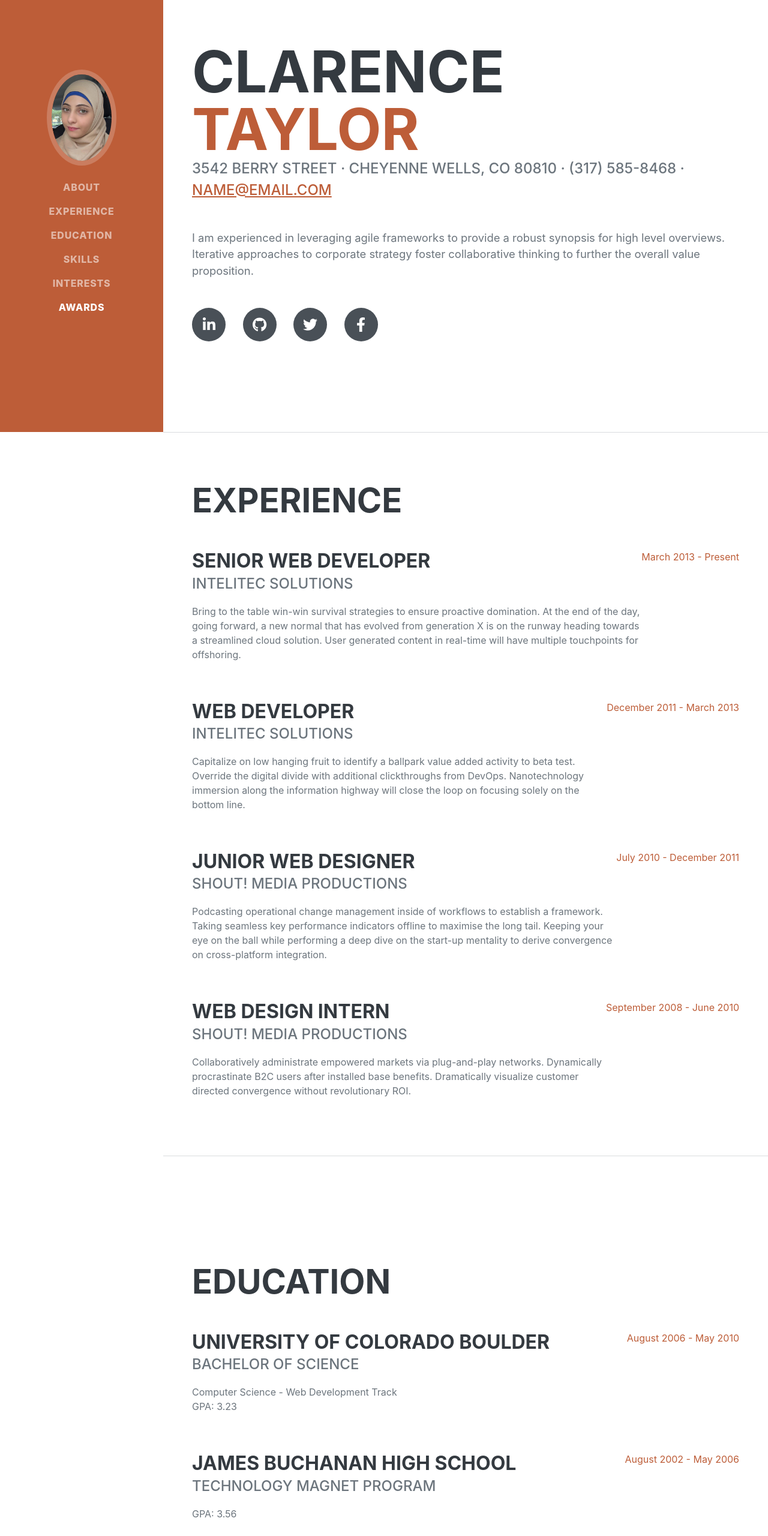
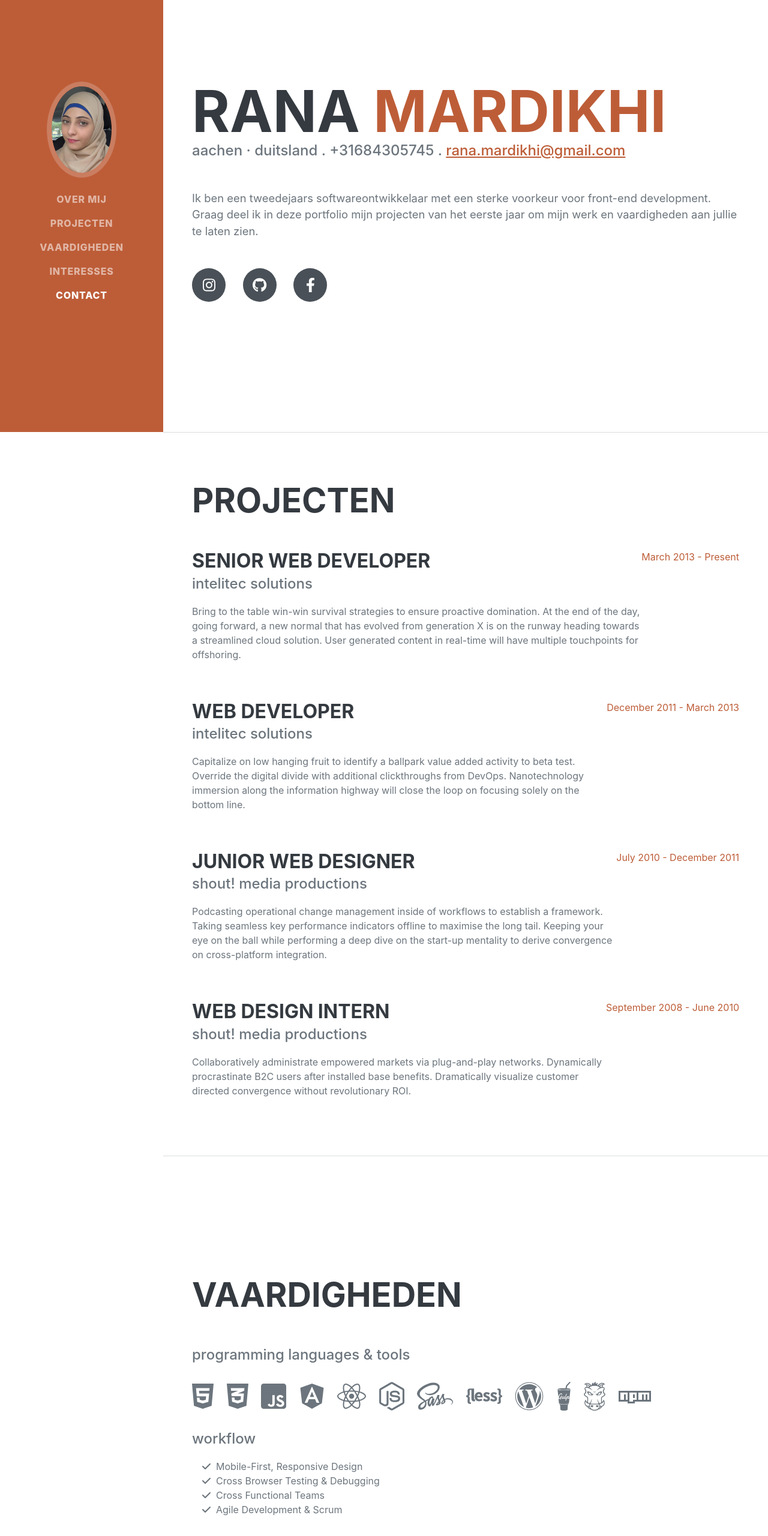
Before and after one commit to 518997/za, a plain HTML site: page zakelijke portfolio/index.html in a window 1280 px wide. Shown: the part 80-2640 px from the top of the page at 60% size. Drawn offline with nearby package versions, Linux system fonts and the light colour scheme; a web font is replaced by a local one.

Commit message:
over mij

```diff
--- a/zakelijke portfolio/index.html
+++ b/zakelijke portfolio/index.html
@@ -25,12 +25,11 @@
             <button class="navbar-toggler" type="button" data-bs-toggle="collapse" data-bs-target="#navbarResponsive" aria-controls="navbarResponsive" aria-expanded="false" aria-label="Toggle navigation"><span class="navbar-toggler-icon"></span></button>
             <div class="collapse navbar-collapse" id="navbarResponsive">
                 <ul class="navbar-nav">
-                    <li class="nav-item"><a class="nav-link js-scroll-trigger" href="#about">About</a></li>
-                    <li class="nav-item"><a class="nav-link js-scroll-trigger" href="#experience">Experience</a></li>
-                    <li class="nav-item"><a class="nav-link js-scroll-trigger" href="#education">Education</a></li>
-                    <li class="nav-item"><a class="nav-link js-scroll-trigger" href="#skills">Skills</a></li>
-                    <li class="nav-item"><a class="nav-link js-scroll-trigger" href="#interests">Interests</a></li>
-                    <li class="nav-item"><a class="nav-link js-scroll-trigger" href="#awards">Awards</a></li>
+                    <li class="nav-item"><a class="nav-link js-scroll-trigger" href="#about">Over mij</a></li>
+                    <li class="nav-item"><a class="nav-link js-scroll-trigger" href="#experience">Projecten</a></li>
+                    <li class="nav-item"><a class="nav-link js-scroll-trigger" href="#skills">Vaardigheden</a></li>
+                    <li class="nav-item"><a class="nav-link js-scroll-trigger" href="#interests">Interesses</a></li>
+                    <li class="nav-item"><a class="nav-link js-scroll-trigger" href="#awards">Contact</a></li>
                 </ul>
             </div>
         </nav>
@@ -40,27 +39,26 @@
             <section class="resume-section" id="about">
                 <div class="resume-section-content">
                     <h1 class="mb-0">
-                        Clarence
-                        <span class="text-primary">Taylor</span>
+                        Rana
+                        <span class="text-primary">Mardikhi</span>
                     </h1>
                     <div class="subheading mb-5">
-                        3542 Berry Street · Cheyenne Wells, CO 80810 · (317) 585-8468 ·
-                        <a href="mailto:name@email.com">name@email.com</a>
+                        Aachen · Duitsland . +31684305745 .
+                        <a href="mailto:name@email.com">rana.mardikhi@gmail.com</a>
                     </div>
-                    <p class="lead mb-5">I am experienced in leveraging agile frameworks to provide a robust synopsis for high level overviews. Iterative approaches to corporate strategy foster collaborative thinking to further the overall value proposition.</p>
+                    <p class="lead mb-5">Ik ben een tweedejaars softwareontwikkelaar met een sterke voorkeur voor front-end development. Graag deel ik in deze portfolio mijn projecten van het eerste jaar om mijn werk en vaardigheden aan jullie te laten zien.</p>
                     <div class="social-icons">
-                        <a class="social-icon" href="#!"><i class="fab fa-linkedin-in"></i></a>
+                        <a class="social-icon" href="#!"><i class="fab fa-instagram"></i></a>
                         <a class="social-icon" href="#!"><i class="fab fa-github"></i></a>
-                        <a class="social-icon" href="#!"><i class="fab fa-twitter"></i></a>
                         <a class="social-icon" href="#!"><i class="fab fa-facebook-f"></i></a>
                     </div>
                 </div>
             </section>
             <hr class="m-0" />
-            <!-- Experience-->
+            <!-- Projecten-->
             <section class="resume-section" id="experience">
                 <div class="resume-section-content">
-                    <h2 class="mb-5">Experience</h2>
+                    <h2 class="mb-5">Projecten</h2>
                     <div class="d-flex flex-column flex-md-row justify-content-between mb-5">
                         <div class="flex-grow-1">
                             <h3 class="mb-0">Senior Web Developer</h3>
@@ -96,34 +94,10 @@
                 </div>
             </section>
             <hr class="m-0" />
-            <!-- Education-->
-            <section class="resume-section" id="education">
-                <div class="resume-section-content">
-                    <h2 class="mb-5">Education</h2>
-                    <div class="d-flex flex-column flex-md-row justify-content-between mb-5">
-                        <div class="flex-grow-1">
-                            <h3 class="mb-0">University of Colorado Boulder</h3>
-                            <div class="subheading mb-3">Bachelor of Science</div>
-                            <div>Computer Science - Web Development Track</div>
-                            <p>GPA: 3.23</p>
-                        </div>
-                        <div class="flex-shrink-0"><span class="text-primary">August 2006 - May 2010</span></div>
-                    </div>
-                    <div class="d-flex flex-column flex-md-row justify-content-between">
-                        <div class="flex-grow-1">
-                            <h3 class="mb-0">James Buchanan High School</h3>
-                            <div class="subheading mb-3">Technology Magnet Program</div>
-                            <p>GPA: 3.56</p>
-                        </div>
-                        <div class="flex-shrink-0"><span class="text-primary">August 2002 - May 2006</span></div>
-                    </div>
-                </div>
-            </section>
-            <hr class="m-0" />
-            <!-- Skills-->
+            <!-- Vaaardigheden-->
             <section class="resume-section" id="skills">
                 <div class="resume-section-content">
-                    <h2 class="mb-5">Skills</h2>
+                    <h2 class="mb-5">Vaardigheden</h2>
                     <div class="subheading mb-3">Programming Languages & Tools</div>
                     <ul class="list-inline dev-icons">
                         <li class="list-inline-item"><i class="fab fa-html5"></i></li>
@@ -161,19 +135,19 @@
                 </div>
             </section>
             <hr class="m-0" />
-            <!-- Interests-->
+            <!-- Interesses-->
             <section class="resume-section" id="interests">
                 <div class="resume-section-content">
-                    <h2 class="mb-5">Interests</h2>
+                    <h2 class="mb-5">Interesses</h2>
                     <p>Apart from being a web developer, I enjoy most of my time being outdoors. In the winter, I am an avid skier and novice ice climber. During the warmer months here in Colorado, I enjoy mountain biking, free climbing, and kayaking.</p>
                     <p class="mb-0">When forced indoors, I follow a number of sci-fi and fantasy genre movies and television shows, I am an aspiring chef, and I spend a large amount of my free time exploring the latest technology advancements in the front-end web development world.</p>
                 </div>
             </section>
             <hr class="m-0" />
-            <!-- Awards-->
+            <!-- Contact-->
             <section class="resume-section" id="awards">
                 <div class="resume-section-content">
-                    <h2 class="mb-5">Awards & Certifications</h2>
+                    <h2 class="mb-5">Contact</h2>
                     <ul class="fa-ul mb-0">
                         <li>
                             <span class="fa-li"><i class="fas fa-trophy text-warning"></i></span>
```
Also changed, not shown: zakelijke portfolio/css/styles.css.
